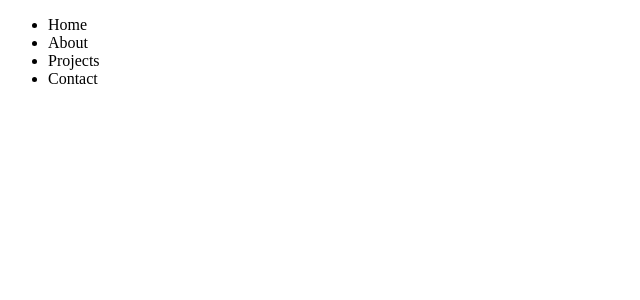
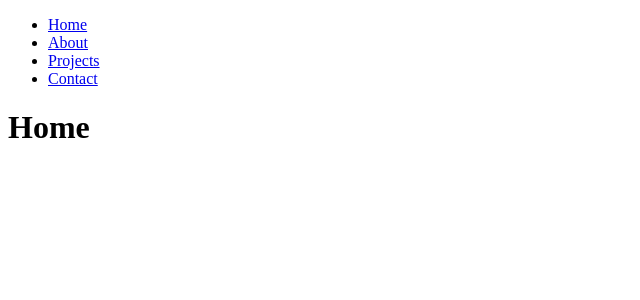
Before and after one commit to xRedRosee/portfolio, a Nuxt app: page / in a window 1280 px wide. Shown: the top 300 px of the page, without its empty margins (0-640 px from the left). Built offline with nearby package versions, Linux system fonts and the light colour scheme.

Commit message:
created the routing

```diff
--- a/app.vue
+++ b/app.vue
@@ -4,10 +4,7 @@
   </NuxtLayout>
 </template>
 
-<script>
-export default {
-
-}
+<script setup>
 </script>
 
 <style lang="css"></style>
--- a/components/NavBar.vue
+++ b/components/NavBar.vue
@@ -1,18 +1,29 @@
+<script>
+export default {
+    name: "NavBar",
+    setup() {
+        const route = useRoute()
+    },
+}
+</script>
+
 <template>
     <nav>
         <ul>
-            <li> Home </li>
-            <li> About </li>
-            <li> Projects </li>
-            <li> Contact </li>
+            <li>
+                <NuxtLink to="/"> Home</NuxtLink>
+            </li>
+            <li>
+                <NuxtLink to="/about">About</NuxtLink>
+            </li>
+            <li>
+                <NuxtLink to="/projects">Projects</NuxtLink>
+            </li>
+            <li>
+                <NuxtLink to="/contact">Contact</NuxtLink>
+            </li>
         </ul>
     </nav>
 </template>
 
-<script>
-export default {
-    name: "NavBar",
-}
-</script>
-
 <style lang="css"></style>
--- a/pages/about.vue
+++ b/pages/about.vue
@@ -1,5 +1,6 @@
 <template>
     <NavBar></NavBar>
+    <h1> About </h1>
 </template>
 
 <script>
--- a/pages/contact.vue
+++ b/pages/contact.vue
@@ -1,5 +1,6 @@
 <template>
     <NavBar></NavBar>
+    <h1> Contact </h1>
 </template>
 
 <script>
--- a/pages/index.vue
+++ b/pages/index.vue
@@ -1,5 +1,6 @@
 <template>
     <NavBar></NavBar>
+    <h1> Home </h1>
 </template>
 
 <script>
--- a/pages/projects.vue
+++ b/pages/projects.vue
@@ -1,5 +1,6 @@
 <template>
     <NavBar></NavBar>
+    <h1> Projects </h1>
 </template>
 
 <script>
```
